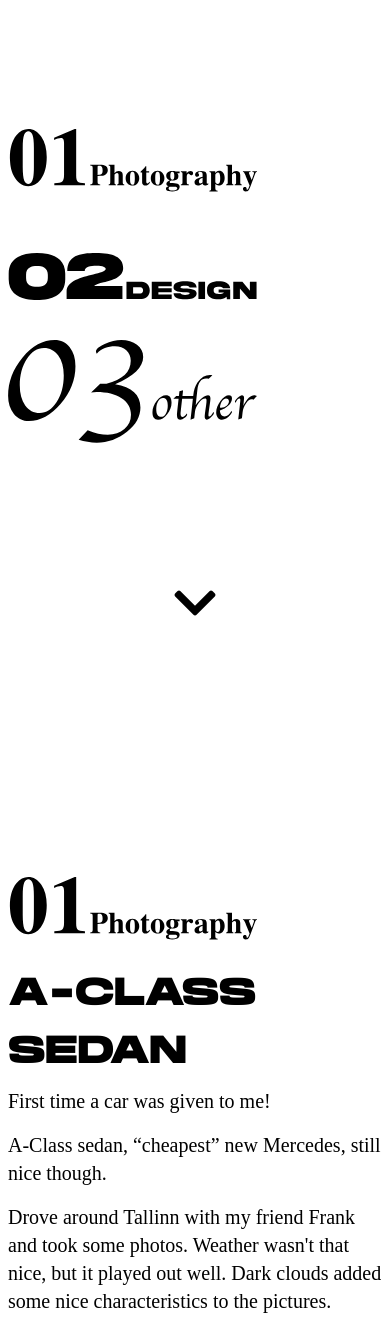
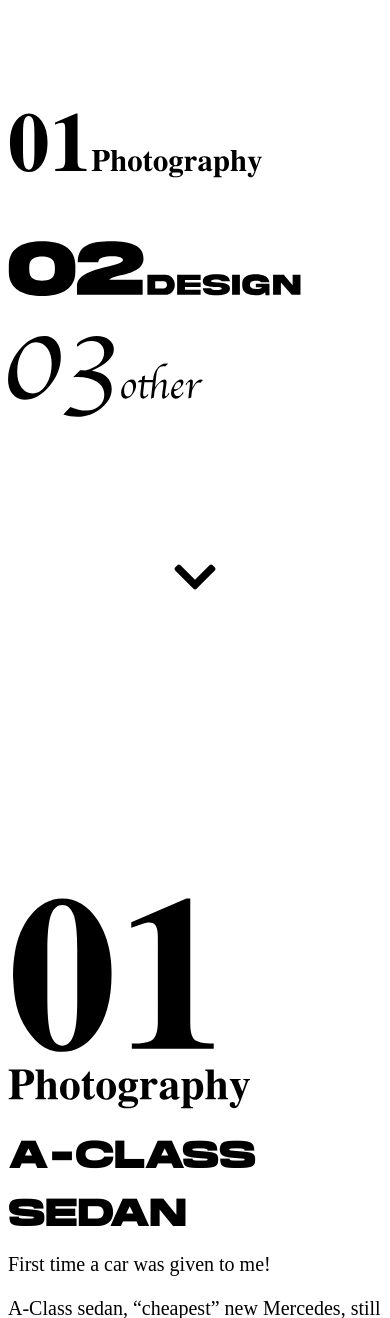
Before and after one commit to andreskoljalg/andres-koljalg-portfolio, a PHP site: page /projects.php in a window 390 px wide. Shown: the part 64-1382 px from the top of the page. Run offline with PHP 8.4, Linux system fonts and the light colour scheme; style sheets or scripts are compiled from the project's sources; some web fonts are replaced.

Commit message:
mobile view titles & top titles horizontal alignment

```diff
--- a/projects.php
+++ b/projects.php
@@ -74,15 +74,15 @@
     <div class="translate-y-[100vh] duration-700 delay-300 ease-in-out lg:translate-y-0" id="slide">
         <div class="flex flex-col h-screen w-full p-2 lg:pb-24 lg:px-12 xl:px-24">
             <div class="flex flex-col justify-around h-fit gap-10">
-                <div class="flex flex-col gap-10 mt-24 sm:mt-12 lg:m-0 xl:mt-12">
+                <div class="flex flex-col gap-10 mt-20 sm:mt-12 lg:m-0 xl:mt-12">
                     <a href="#photography">
-                        <img src="assets/svgs/01_photography_title.svg" class="w-4/6 sm:w-1/2 lg:w-2/6 xl:w-3/12 2xl:w-4/12" alt="photography_title">
+                        <img src="assets/svgs/01_photography_title.svg" class="w-[65vw] sm:w-1/2 md:w-1/3 xl:w-1/4 max-w-md" alt="photography_title">
                     </a>
                     <a href="#design">
-                        <img src="assets/svgs/02_design_title.svg" class="w-4/6 sm:w-1/2 lg:w-2/6 xl:w-3/12 2xl:w-4/12" alt="design_title">
+                        <img src="assets/svgs/02_design_title.svg" class="w-[75vw] sm:w-8/12 md:w-6/12 xl:w-5/12 max-w-md" alt="design_title">
                     </a>
                     <a href="#other">
-                        <img src="assets/svgs/03_other_title.svg" class="w-4/6 sm:w-1/2 lg:w-2/6 xl:w-3/12 2xl:w-4/12" alt="other_title">
+                        <img src="assets/svgs/03_other_title.svg" class="w-[50vw] sm:w-6/12 md:w-4/12 xl:w-3/12 max-w-md" alt="other_title">
                     </a>
                 </div>
                 <div class="mt-24 sm:mt-12 lg:m-0 xl:mt-12">
@@ -94,8 +94,11 @@
        <!-- ####################
             01 PHOTOGRAPHY TITLE
             #################### -->
-            <div class="flex w-full p-2 lg:px-12 xl:px-24 lg:py-12 items-end">
+            <div class="hidden lg:flex w-full p-2 lg:px-12 xl:px-24 lg:py-12 items-end">
                 <img src="assets/svgs/01_photography_title.svg" id="photography" class="w-4/6 lg:w-3/6" alt="photography_title">
+            </div>
+            <div class="flex w-full p-2 lg:px-12 xl:px-24 lg:py-12 items-end lg:hidden">
+                <img src="assets/svgs/01_photography_mobile.svg" id="photography" class="w-4/6" alt="photography_title">
             </div>
 
             <!-- ### PHOTOGRAPHY PROJECT BLOCK ### -->
@@ -161,8 +164,11 @@
        <!-- ####################
             02 DESIGN TITLE
             #################### -->
-            <div class="flex w-full p-2 lg:px-12 xl:px-24 lg:py-12 items-end">
+            <div class="hidden lg:flex w-full p-2 lg:px-12 xl:px-24 lg:py-12 items-end">
                 <img src="assets/svgs/02_design_title.svg" id="design" class="w-4/6 lg:w-3/6" alt="">
+            </div>
+            <div class="flex w-full p-2 lg:px-12 xl:px-24 lg:py-12 items-end lg:hidden">
+                <img src="assets/svgs/02_design_mobile.svg" id="design" class="w-4/6" alt="">
             </div>
 
             <!-- ### DESIGN PROJECT BLOCK ### -->
@@ -196,8 +202,11 @@
        <!-- ####################
             03 OTHER TITLE
             #################### -->
-            <div class="flex w-full p-2 lg:px-12 xl:px-24 lg:py-12 items-end">
+            <div class="hidden lg:flex w-full p-2 lg:px-12 xl:px-24 lg:py-12 items-end">
                 <img src="assets/svgs/03_other_title.svg" id="other" class="w-4/6 lg:w-3/6" alt="">
+            </div>
+            <div class="flex w-full p-2 lg:px-12 xl:px-24 lg:py-12 items-end lg:hidden">
+                <img src="assets/svgs/03_other_mobile.svg" id="other" class="w-4/6" alt="">
             </div>
 
             <!-- ### OTHER PROJECT BLOCK ### -->
```
